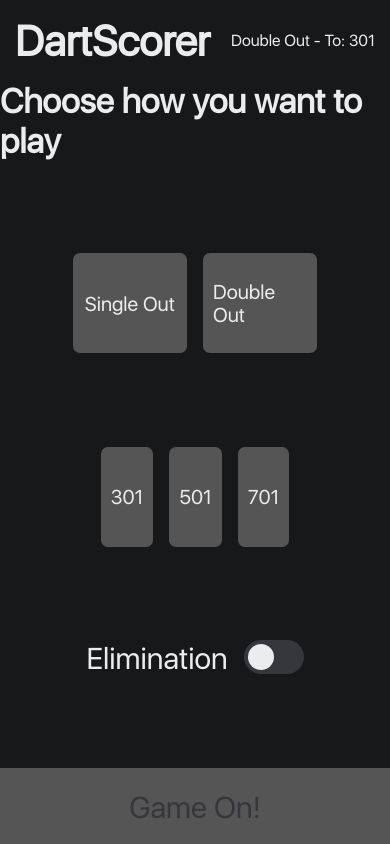
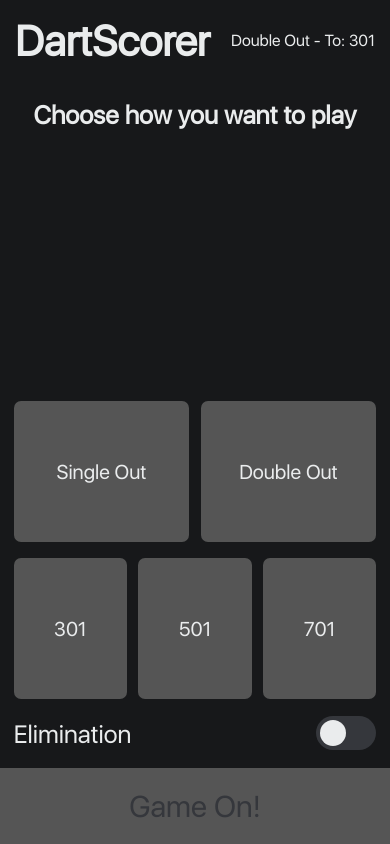
Before and after one commit to pettrichjonah/DartScorerByJP, an Angular app: page /gameon in a window 390 px wide. Built offline with nearby package versions, Linux system fonts and the light colour scheme.

Commit message:
Improve start game page responsiveness and layout

```diff
--- a/src/app/startgame/startgame.component.html
+++ b/src/app/startgame/startgame.component.html
@@ -15,7 +15,7 @@
 				</div>
 			}
 		</div>
-		<div class="select-group">
+		<div class="select-group select-group-elimination">
 			<p>Elimination</p>
 			<label class="switch">
 				<input type="checkbox" [(ngModel)]="isElimination" name="isElimination">
--- a/src/app/startgame/startgame.component.less
+++ b/src/app/startgame/startgame.component.less
@@ -56,7 +56,13 @@ main {
 		}
 
 		.selected-multioption {
-			border: 5px solid @primary-accent-color;
+			transition: 0.2s;
+			background-color: @primary-accent-color !important;
+
+			label {
+				transition: 0.2s;
+				color: @font-primary-color !important;
+			}
 		}
 
 		.switch {
@@ -146,19 +152,30 @@ main {
 
 @media (orientation: portrait) {
 	main {
+		justify-content: space-between;
+
 		h3 {
-			align-self: center;
+			font-size: 3vh;
+			text-align: center;
+			margin-top: 20px;
 		}
 
 		form {
-			height: 80%;
+			height: 50%;
 			flex-direction: column;
+			align-items: center;
+			align-self: end;
+			margin-top: auto;
 
 			.select-group {
+				height: 37%;
+				width: 93%;
 				flex-direction: row;
+				gap: 0.7rem;
 
 				.selection-control {
 					width: 50%;
+					height: 100%;
 					justify-content: center;
 					align-items: center;
 
@@ -166,6 +183,16 @@ main {
 						font-size: 20px;
 					}
 				}
+
+				p {
+					font-size: 25px;
+				}
+			}
+
+			.select-group-elimination {
+				height: 10%;
+				display: flex;
+				justify-content: space-between;
 			}
 		}
 
```
